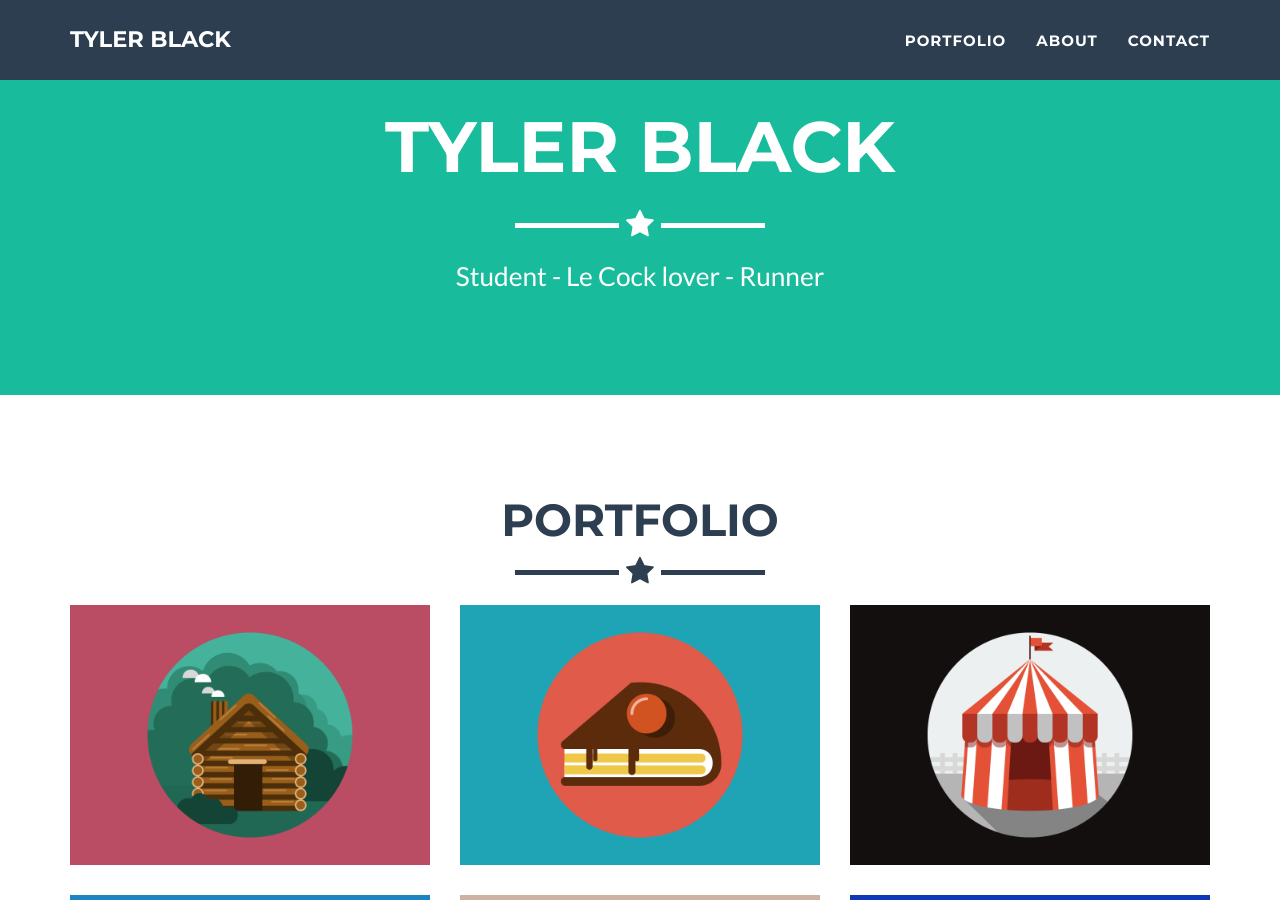
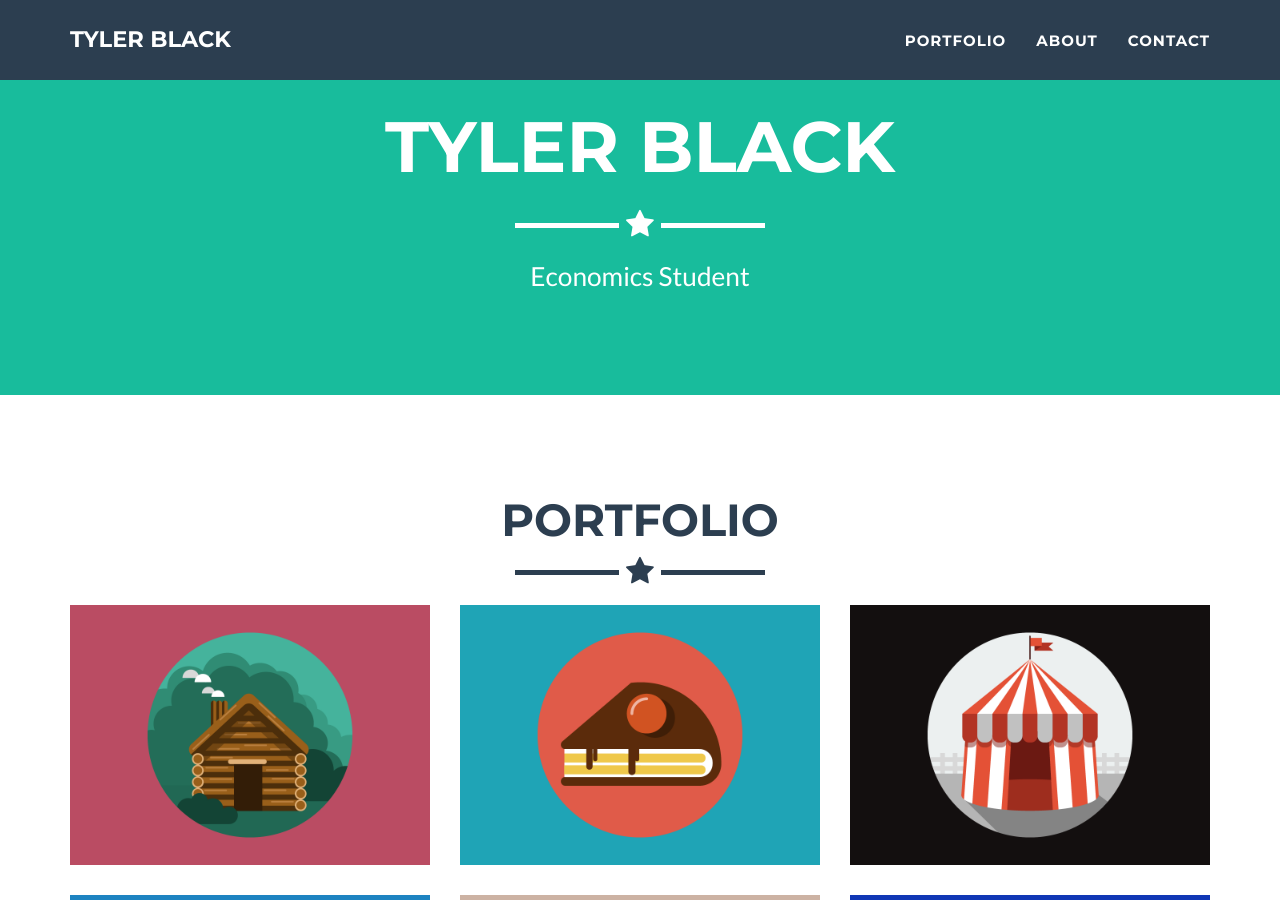
Before and after one commit to blacktq/blacktq.github.io, a Jekyll site: the page built from index.html, in a window 1280 px wide and 900 px high, scrolled down 380 px. Built offline with Jekyll 4.4.1, drawn with Linux system fonts in a browser that asks for light colours.

Commit message:
Update _config.yml

```diff
--- a/_config.yml
+++ b/_config.yml
@@ -4,7 +4,7 @@ email: blacktq@mail.uc.edu
 url: blacktq.github.io
 description: "Hey I'm Tyler, I like sparkling water and long walks on the beach. "
 keywords: "your keywords, separated by commas"
-skills: "Student - Le Cock lover - Runner"
+skills: "Economics Student"
 meta_author: Black Tyler
 
 # Google webmaster tools
```
